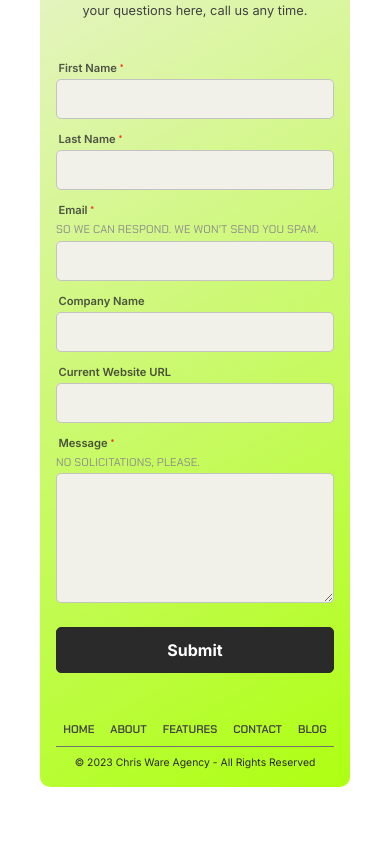
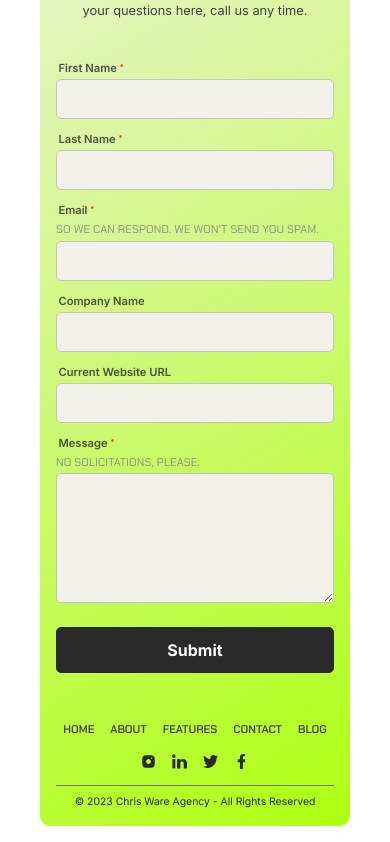
Before and after one commit to ChristianWare/chris_ware_agency_ii, a Next.js app: page /contact in a window 390 px wide. Shown: the part 1690-2532 px from the top of the page. Before the commit the page ends 2493 px from the top, so only its background shows below. Built offline with nearby package versions, Linux system fonts and the light colour scheme.

Commit message:
Pricing MQ update

```diff
--- a/src/components/Footer/Footer.module.css
+++ b/src/components/Footer/Footer.module.css
@@ -33,9 +33,8 @@
 
 .right {
   display: flex;
-  flex-direction: column;
-  align-items: flex-start;
-  justify-content: flex-start;
+  align-items: center;
+  justify-content: space-between;
   height: 100%;
   width: 100%;
 }
@@ -57,7 +56,7 @@
 
 .bottomDesktop {
   border-top: 1px solid var(--text);
-  margin-top: 1rem;
+  /* margin-top: 1rem; */
   display: flex;
   align-items: flex-start;
   justify-content: center;
@@ -71,14 +70,22 @@
   width: 100%;
 }
 
+.lb2 {
+  padding: 2rem;
+  font-size: 0;
+  display: flex;
+  align-items: center;
+  gap: 2rem;
+}
+
+.icon {
+  color: var(--black);
+}
+
 @media screen and (max-width: 1068px) {
   .top {
     flex-direction: column;
     align-items: flex-start;
-  }
-
-  .topTop {
-    grid-template-columns: 1fr;
   }
 }
 
@@ -97,16 +104,8 @@
 }
 
 @media screen and (max-width: 768px) {
-  .input {
-    width: 100%;
-  }
-
-  .middleDesktop {
-    grid-template-columns: repeat(3, 1fr);
-  }
-
-  .sectionContainer {
-    padding-left: 0;
+  .right {
+    flex-direction: column;
   }
 }
 
@@ -118,10 +117,6 @@
 
   .contentPadding {
     padding: 3rem 2rem;
-  }
-
-  .topTop {
-    gap: 0rem;
   }
 
   .heading {
--- a/src/components/Footer/Footer.tsx
+++ b/src/components/Footer/Footer.tsx
@@ -4,6 +4,10 @@ import styles from "./Footer.module.css";
 import Link from "next/link";
 import { useState } from "react";
 import { footer } from "@/lib/data";
+import Instagram from "../../../public/icons/instagram.svg";
+import LinkedIn from "../../../public/icons/linkedin.svg";
+import Twitter from "../../../public/icons/twitter.svg";
+import Facebook from "../../../public/icons/facebook.svg";
 
 const Footer = () => {
   const [selected, setSelected] = useState(null);
@@ -27,6 +31,12 @@ const Footer = () => {
               </div>
             ))}
           </div>
+          <div className={styles.lb2}>
+            <Instagram width={15} height={15} className={styles.icon} />
+            <LinkedIn width={15} height={15} className={styles.icon} />
+            <Twitter width={15} height={15} className={styles.icon} />
+            <Facebook width={15} height={15} className={styles.icon} />
+          </div>
         </div>
         <div className={styles.bottomDesktop}>
           <div className={styles.bottomLeft}>
--- a/src/components/Pricing/Pricing.module.css
+++ b/src/components/Pricing/Pricing.module.css
@@ -191,7 +191,7 @@
   margin-top: 3rem;
 }
 
-@media screen and (max-width: 1268px) {
+@media screen and (max-width: 1068px) {
   .bottom {
     grid-template-columns: repeat(2, 1fr);
   }
@@ -200,9 +200,7 @@
   .copy {
     width: 60%;
   }
-}
 
-@media screen and (max-width: 1068px) {
   .top {
     margin-bottom: 0rem;
   }
@@ -212,14 +210,10 @@
     text-align: center;
   }
 
-  .bottom {
-    grid-template-columns: repeat(1, 1fr);
-  }
-
   .planName,
   .price,
   .description,
-  .includes {
+  .includes, .monthly {
     text-align: center;
   }
 }
@@ -235,7 +229,13 @@
   .copy {
     width: 100%;
   }
+
+  .bottom {
+    grid-template-columns: repeat(1, 1fr);
+  }
 }
+
+
 
 @media screen and (max-width: 568px) {
   .top {
```
Lines whose indentation alone changed are shown as unchanged.
